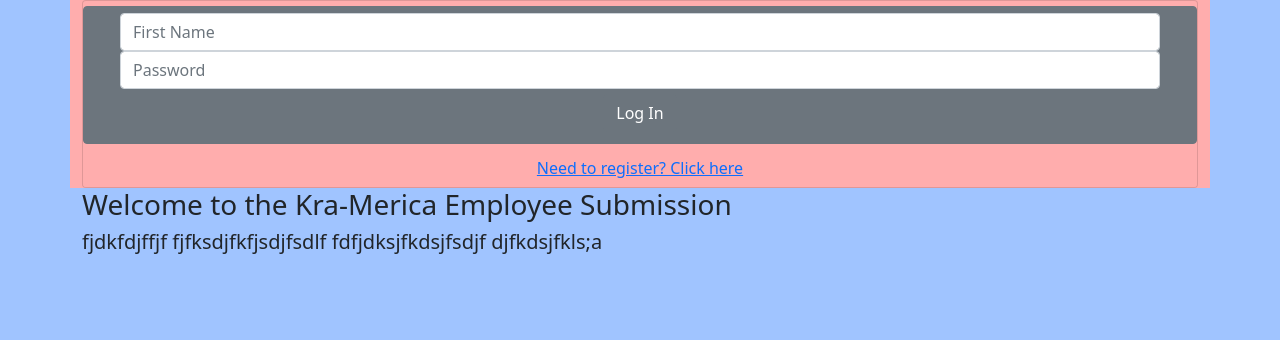
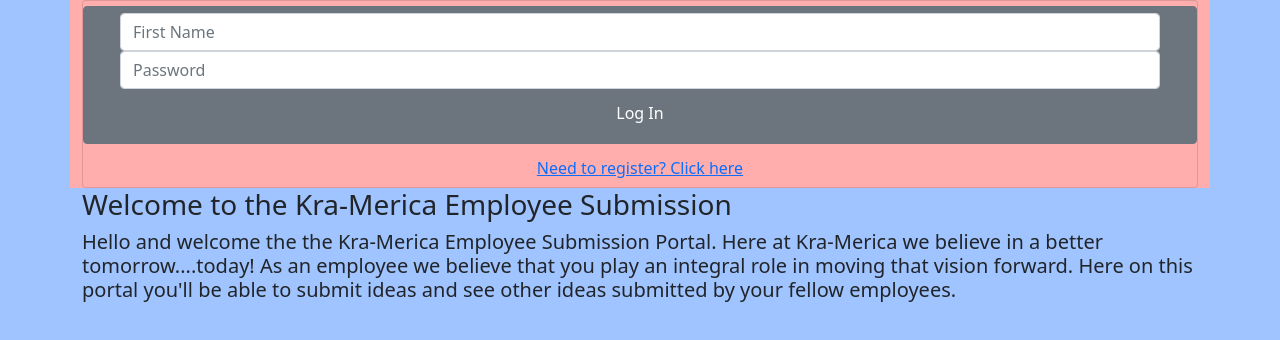
Before and after one commit to mstrange382/kramerica-client, a React (Create React App) app: page / in a window 1280 px wide. Shown: the top 340 px of the page. Built offline with nearby package versions, Linux system fonts and the light colour scheme.

Commit message:
app test

```diff
--- a/src/auth/Auth.jsx
+++ b/src/auth/Auth.jsx
@@ -54,10 +54,7 @@ class Auth extends React.Component {
             <Col>
             <p>
               <h3>Welcome to the Kra-Merica Employee Submission</h3>
-              <h5>fjdkfdjffjf
-                fjfksdjfkfjsdjfsdlf
-                fdfjdksjfkdsjfsdjf
-                djfkdsjfkls;a
+              <h5>Hello and welcome the the Kra-Merica Employee Submission Portal. Here at Kra-Merica we believe in a better tomorrow....today! As an employee we believe that you play an integral role in moving that vision forward. Here on this portal you'll be able to submit ideas and see other ideas submitted by your fellow employees.
               </h5>
             </p>
             </Col>
--- a/src/ideas/IdeaIndex.jsx
+++ b/src/ideas/IdeaIndex.jsx
@@ -37,7 +37,7 @@ class IdeaIndex extends Component {
   componentDidMount() {
     this.getIdeas();
     console.log('dis this mount? ideas')
-    this.getComments()
+    // this.getComments()
 
   }
 
--- a/src/ideas/IdeaUpdate.jsx
+++ b/src/ideas/IdeaUpdate.jsx
@@ -66,7 +66,10 @@ class IdeaUpdate extends React.Component {
 
   render() {
     return (
-      <div>
+      <div style={{
+        height: 1000,
+        backgroundColor: '#a0c4ff'
+      }}>
         <Button color="info" onClick={this.toggle}>
           Update
         </Button>
```
